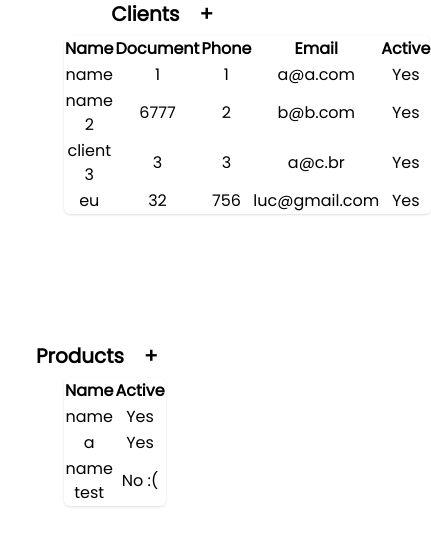
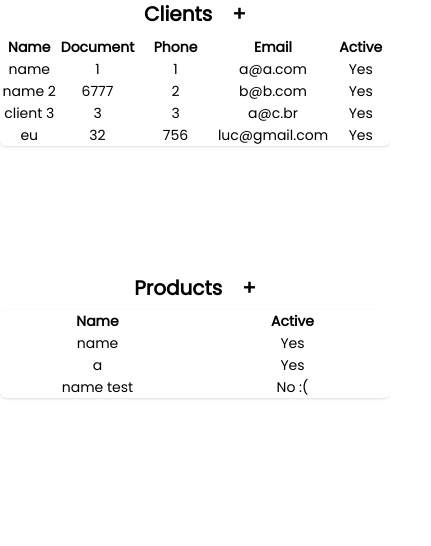
Before and after one commit to LucasFASouza/Clients-Admin, a Vue app: page / in a window 390 px wide. Shown: the top 546 px of the page, 431 px wide, since content can reach past the window. Built offline with nearby package versions, Linux system fonts and the light colour scheme; data requests are answered from the project's data file.

Commit message:
fix: adjust responsivity of the home tables

```diff
--- a/src/views/HomeView.vue
+++ b/src/views/HomeView.vue
@@ -1,8 +1,8 @@
 <template>
   <main>
-    <div class="flex flex-col md:flex-row gap-32 px-16">
-      <clients-table class="w-3/4" />
-      <products-table class="w-1/4" />
+    <div class="flex flex-col text-sm gap-32 md:flex-row md:px-16 md:text-base">
+      <clients-table class="md:w-3/4" />
+      <products-table class="md:w-1/4" />
     </div>
   </main>
 </template>
```
